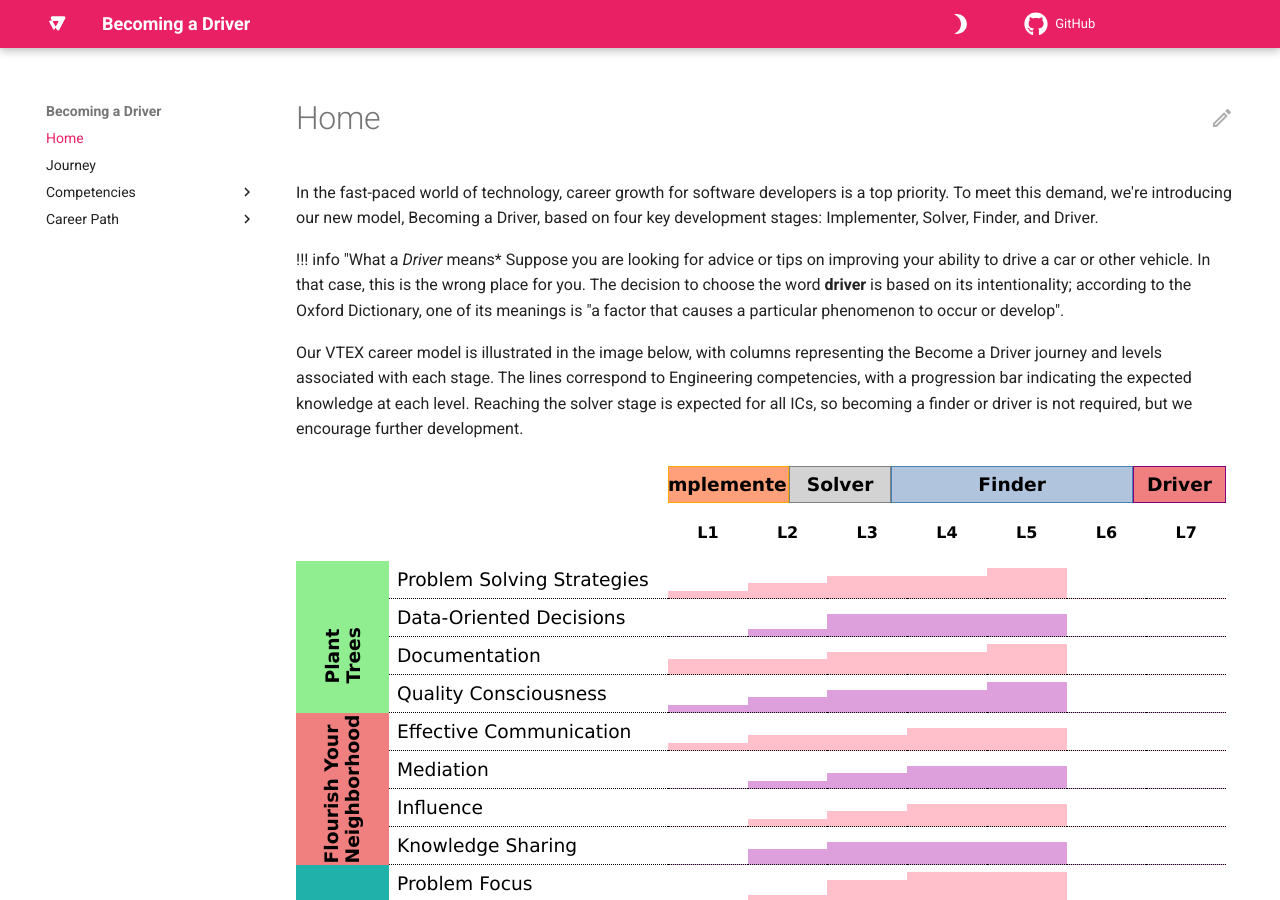
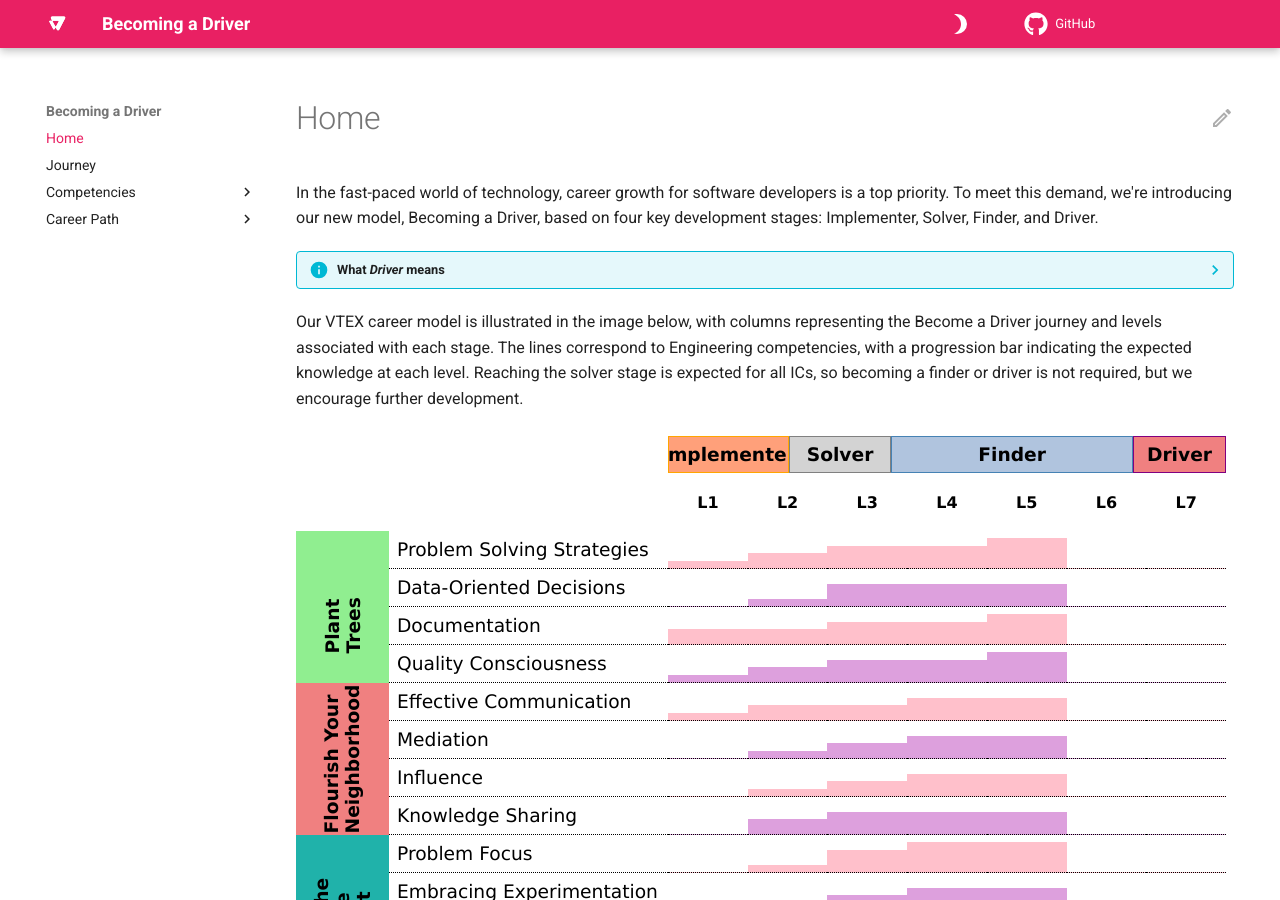
Before and after one commit to vtex/becoming-a-driver, an MkDocs documentation site: the page built from docs/index.md, in a window 1280 px wide and 900 px high. Built offline with MkDocs 1.6.1 and Material for MkDocs 9.7.7, drawn with Linux system fonts in a browser that asks for light colours; comment, search, counter and statistics services are not loaded.

Commit message:
fix: admonitions syntax on home page

```diff
--- a/docs/index.md
+++ b/docs/index.md
@@ -8,8 +8,8 @@
 
 In the fast-paced world of technology, career growth for software developers is a top priority. To meet this demand, we're introducing our new model, Becoming a Driver, based on four key development stages: Implementer, Solver, Finder, and Driver.
 
-!!! info "What a *Driver* means*
-        Suppose you are looking for advice or tips on improving your ability to drive a car or other vehicle. In that case, this is the wrong place for you. The decision to choose the word **driver** is based on its intentionality; according to the Oxford Dictionary, one of its meanings is "a factor that causes a particular phenomenon to occur or develop".
+??? info "What *Driver* means"
+    Suppose you are looking for advice or tips on improving your ability to drive a car or other vehicle. In that case, this is the wrong place for you. The decision to choose the word **driver** is based on its intentionality; according to the Oxford Dictionary, one of its meanings is _"a factor that causes a particular phenomenon to occur or develop"._
 
 Our VTEX career model is illustrated in the image below, with columns representing the Become a Driver journey and levels associated with each stage. The lines correspond to Engineering competencies, with a progression bar indicating the expected knowledge at each level. Reaching the solver stage is expected for all ICs, so becoming a finder or driver is not required, but we encourage further development.
 
```
